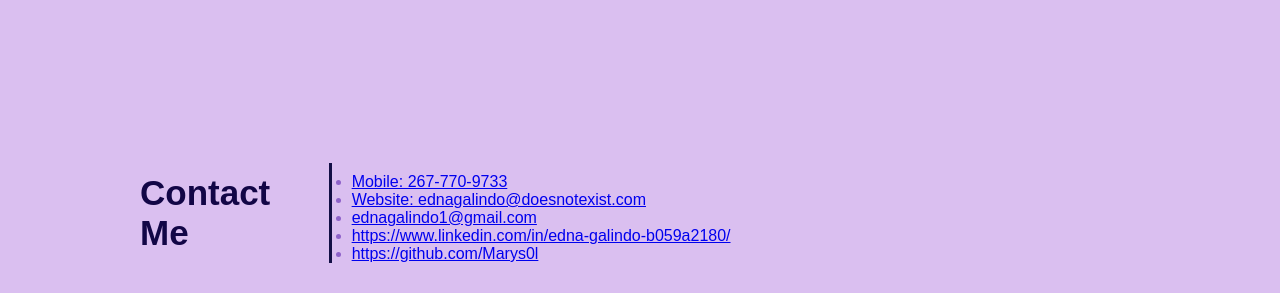
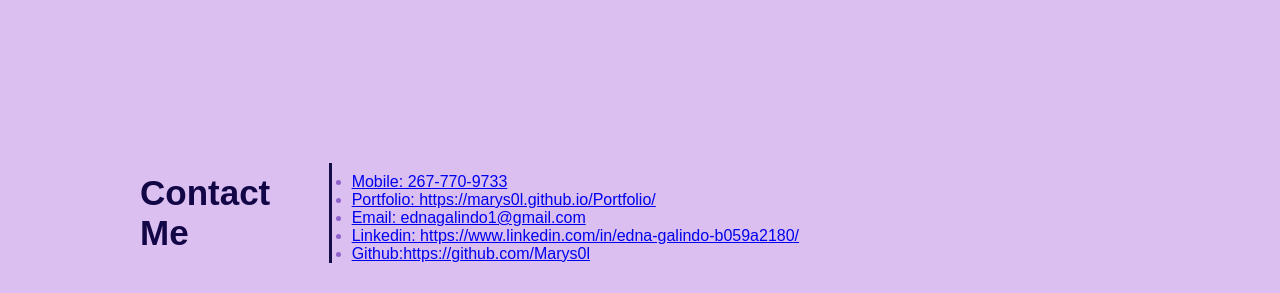
Before and after one commit to Marys0l/Portfolio, a plain HTML site: page index.html in a window 1280 px wide. Shown: the part 1364-1657 px from the top of the page. Drawn offline with Linux system fonts and the light colour scheme.

Commit message:
Add files via upload
updated contact info

```diff
--- a/index.html
+++ b/index.html
@@ -97,16 +97,16 @@
                             <a href="#number">Mobile: 267-770-9733</a>
                         </li>
                         <li>
-                            <a href="#website">Website: ednagalindo@doesnotexist.com</a>
+                            <a href="#website">Portfolio: https://marys0l.github.io/Portfolio/</a>
                         </li>
                         <li>
-                            <a href="#email">ednagalindo1@gmail.com</a>
+                            <a href="#email">Email: ednagalindo1@gmail.com</a>
                         </li>
                         <li>
-                            <a href="#linkedin">https://www.linkedin.com/in/edna-galindo-b059a2180/</a>
+                            <a href="#linkedin">Linkedin: https://www.linkedin.com/in/edna-galindo-b059a2180/</a>
                         </li>
                         <li>
-                            <a href="#github">https://github.com/Marys0l</a>
+                            <a href="#github">Github:https://github.com/Marys0l</a>
                         </li>
                     </ul>
                     </div>
```
